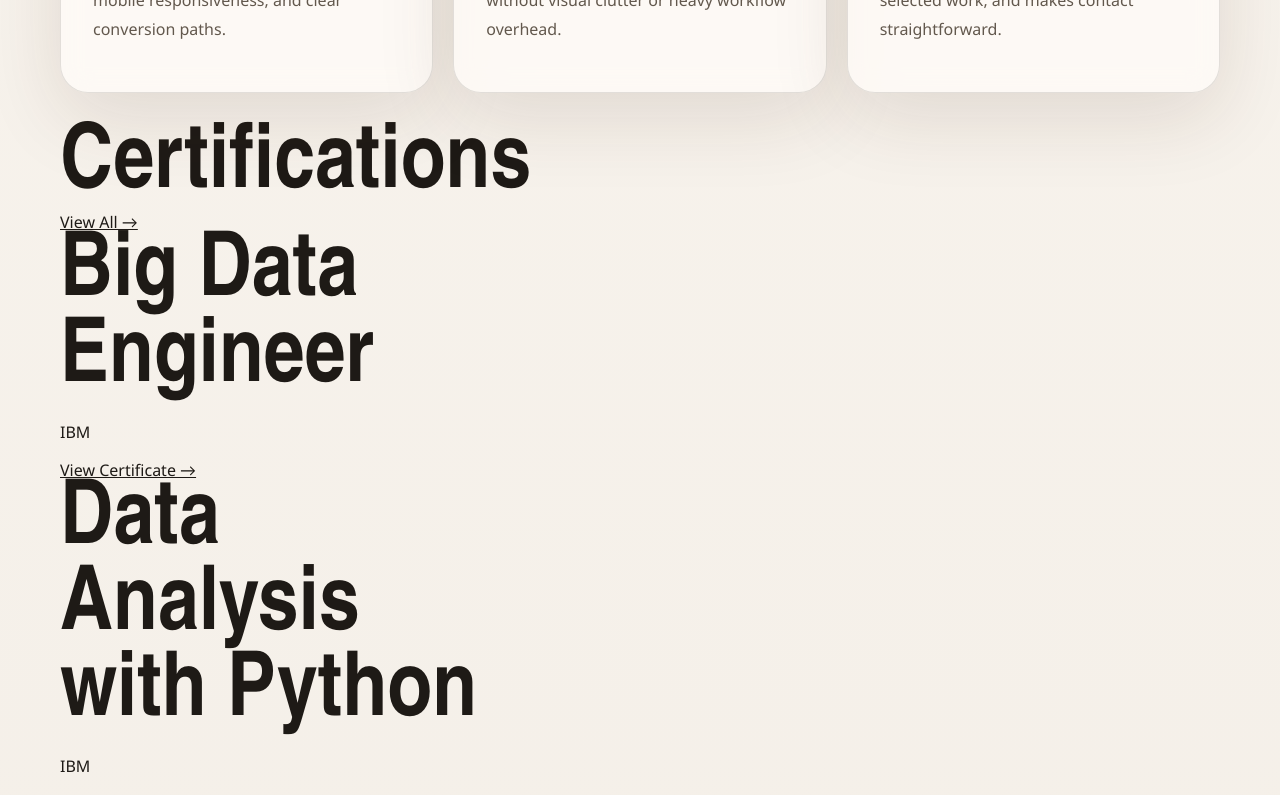
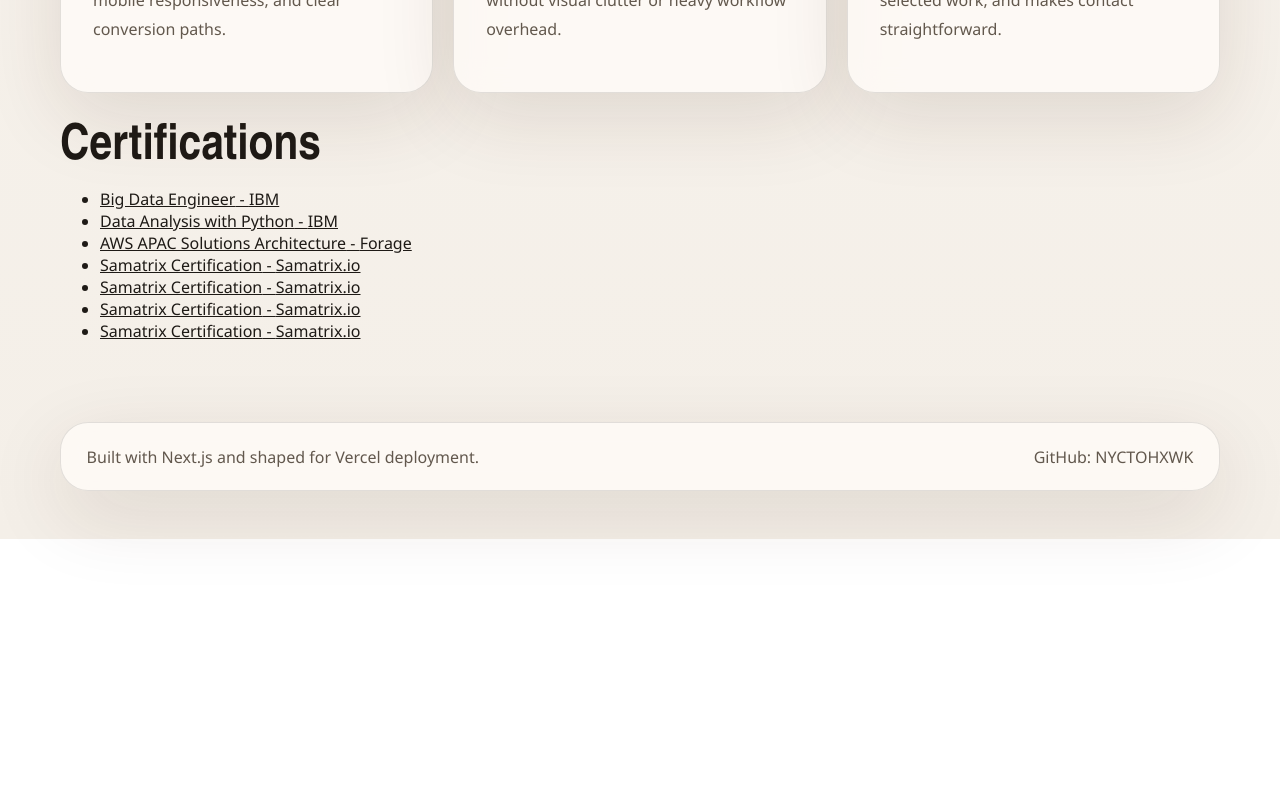
Before and after one commit to NYCTOHXWK/ALPHATEST, a Next.js app: page / in a window 1280 px wide. Shown: the part 1680-2475 px from the top of the page. After the commit the page ends 2219 px from the top, so only its background shows below. Built offline with nearby package versions, Linux system fonts and the light colour scheme.

Commit message:
Change CertSlides to display certifications in a list
Refactored CertSlides component to use a list format for certifications instead of individual sections.

Signed-off-by: VINAY YADAV <143164570+NYCTOHXWK@users.noreply.github.com>

```diff
--- a/components/CertSlides.tsx
+++ b/components/CertSlides.tsx
@@ -1,6 +1,4 @@
 "use client";
-import { motion } from "framer-motion";
-import Link from "next/link";
 
 const certs = [
   {
@@ -28,38 +26,32 @@
     issuer: "Samatrix.io",
     link: "https://verify.netcredential.com/roy80vpaR2",
   },
+  {
+    title: "Samatrix Certification",
+    issuer: "Samatrix.io",
+    link: "https://verify.netcredential.com/RoyBqE6d1",
+  },
+  {
+    title: "Samatrix Certification",
+    issuer: "Samatrix.io",
+    link: "https://verify.netcredential.com/roy8uTTG4hU",
+  },
 ];
 
 export default function CertSlides() {
   return (
-    <section className="bg-black text-white">
+    <div>
+      <h2>Certifications</h2>
 
-      <div className="h-screen flex flex-col justify-center items-center text-center">
-        <h1 className="text-6xl font-bold mb-4">Certifications</h1>
-        <Link href="/certifications">
-          <span className="text-blue-400 cursor-pointer">
-            View All →
-          </span>
-        </Link>
-      </div>
-
-      {certs.map((cert, i) => (
-        <div key={i} className="h-screen flex flex-col justify-center items-center">
-          <motion.h1
-            initial={{ opacity: 0, y: 40 }}
-            animate={{ opacity: 1, y: 0 }}
-            className="text-5xl font-bold mb-4"
-          >
-            {cert.title}
-          </motion.h1>
-
-          <p className="text-gray-400 mb-4">{cert.issuer}</p>
-
-          <a href={cert.link} target="_blank" className="text-blue-400">
-            View Certificate →
-          </a>
-        </div>
-      ))}
-    </section>
+      <ul>
+        {certs.map((cert, i) => (
+          <li key={i}>
+            <a href={cert.link} target="_blank">
+              {cert.title} - {cert.issuer}
+            </a>
+          </li>
+        ))}
+      </ul>
+    </div>
   );
 }
```
